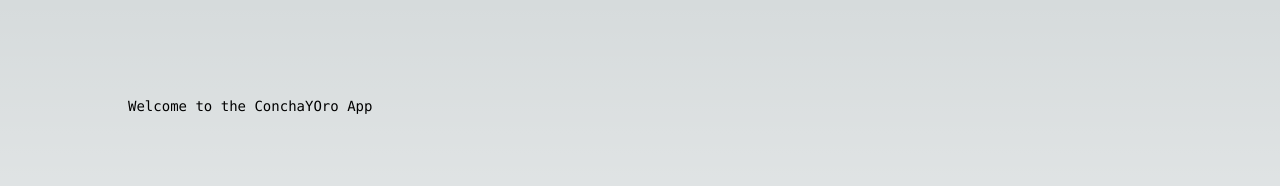
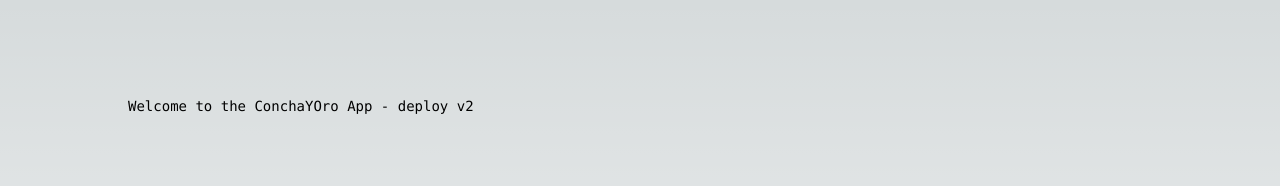
Before and after one commit to silas9432/conchayoro, a Next.js app in the folder frontend/: page / in a window 1280 px wide. Shown: the top 186 px of the page. Built offline with nearby package versions, Linux system fonts and the light colour scheme.

Commit message:
Update page.tsx

```diff
--- a/frontend/app/page.tsx
+++ b/frontend/app/page.tsx
@@ -3,7 +3,7 @@ return (
   <main className="flex min-h-screen flex-col items-center justify-between p-24">
     <div className="z-10 max-w-5xl w-full items-center justify-between font-mono
 text-sm lg:flex">
-      <h1> Welcome to the ConchaYOro App </h1>
+      <h1> Welcome to the ConchaYOro App - deploy v2</h1>
     </div>
   </main>
 )
```
